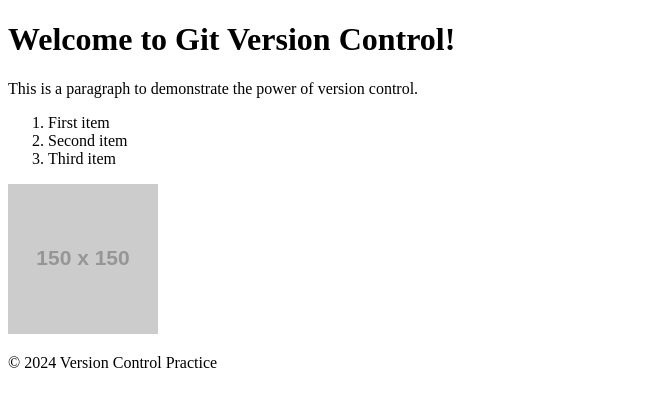
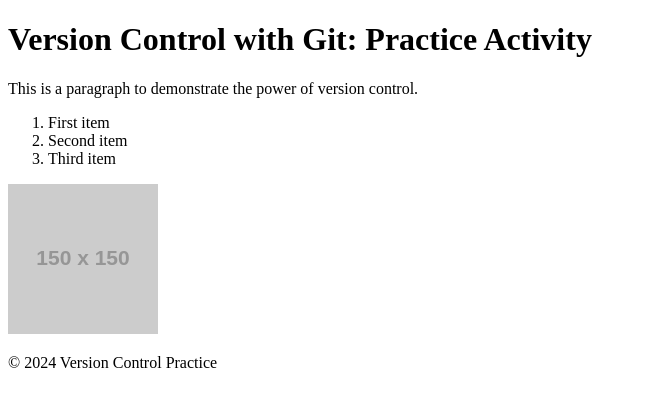
Before and after one commit to JarrelPangilinan/AN32-Pangilinan-MA1, a plain HTML site: page index.html in a window 1280 px wide. Shown: the whole page, without its empty margins (0-647 px from the left). Drawn offline with Linux system fonts and the light colour scheme; placeholder pictures from the web are drawn by us.

Commit message:
Commit 6: Modify heading text

```diff
--- a/index.html
+++ b/index.html
@@ -4,7 +4,7 @@
     <title>Git Version Control Practice</title>
   </head>
   <body>
-    <h1>Welcome to Git Version Control!</h1>
+    <h1>Version Control with Git: Practice Activity</h1>
     <p>This is a paragraph to demonstrate the power of version control.</p>
     <ol> <li>First item</li> <li>Second item</li> <li>Third item</li> </ol>
     <img src="https://via.placeholder.com/150" alt="Placeholder Image">
```
